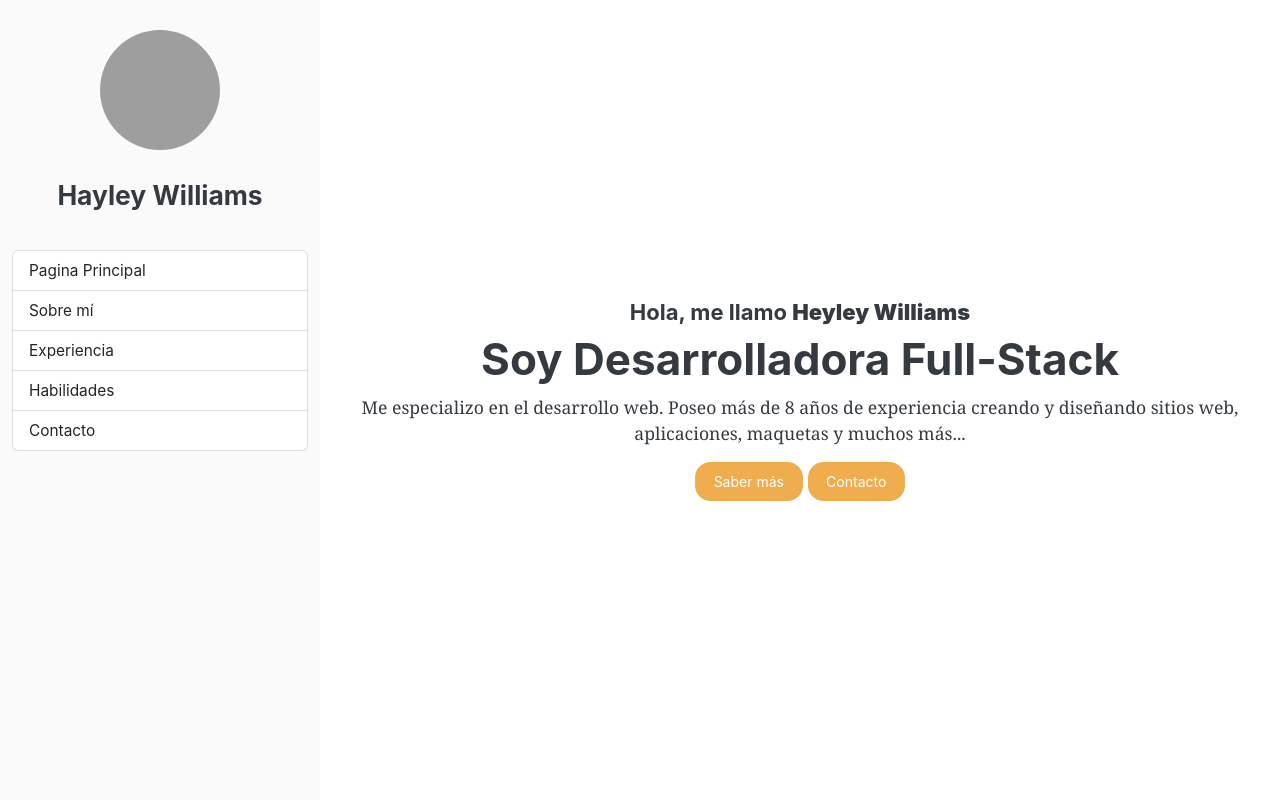
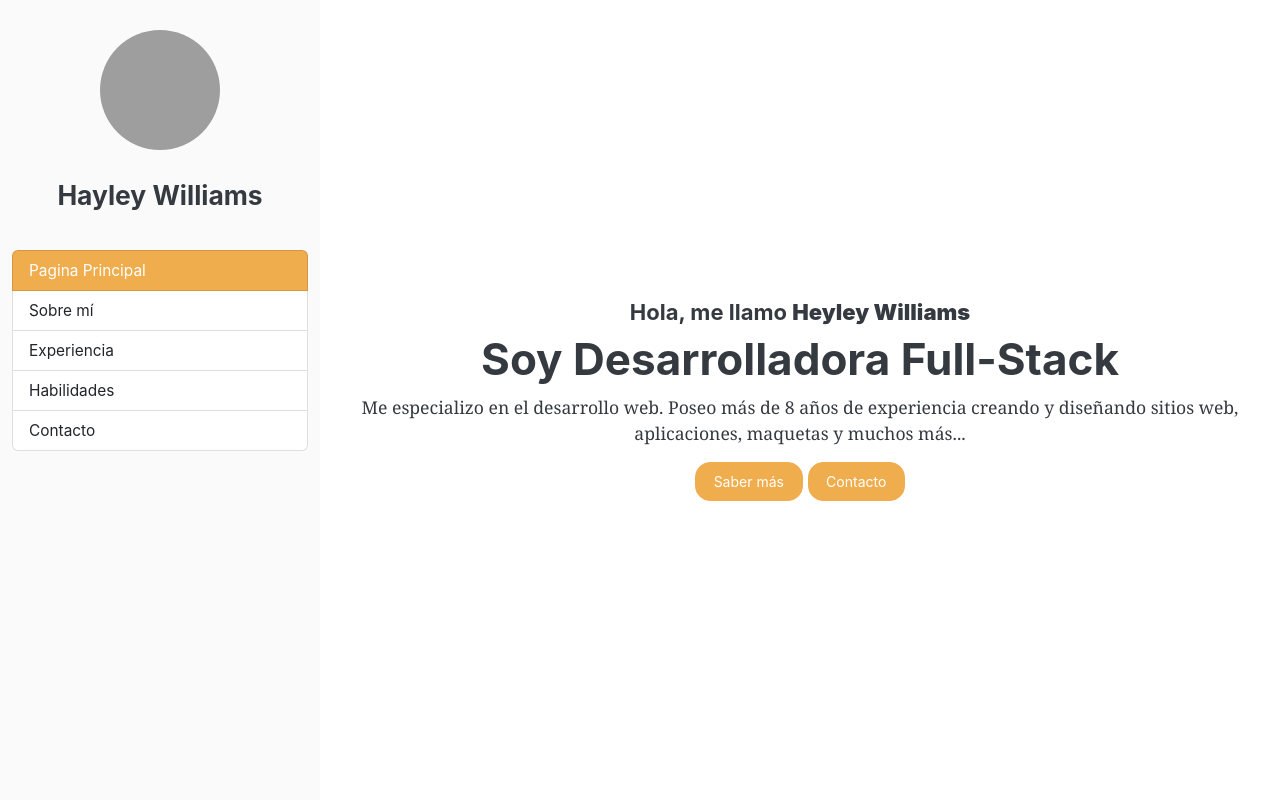
Before and after one commit to CamiCaceres/ArgentinaPrograma, a plain HTML site: page index.html in a window 1280 px wide. Both pictures are taken after a click on the link "Pagina Principal". Shown: the top 800 px of the page. Drawn offline with Linux system fonts and the light colour scheme; grey boxes are pictures that could not be loaded.

Commit message:
agregué java script en el menú para que quede seleccionada cada opción

```diff
--- a/css/estilosCV.css
+++ b/css/estilosCV.css
@@ -33,6 +33,11 @@
 }
 .list-group-item-action:active  {
     background-color: grey;
+}
+
+.activo {
+    background-color: #f0ad4e;
+    color: white;
 }
 
 
--- a/index.html
+++ b/index.html
@@ -22,11 +22,11 @@
                 </div>
 
                 <div class="list-group">
-                    <a href="#introduccion" class="list-group-item list-group-item-action">Pagina Principal</a>
-                    <a href="#sobremi" class="list-group-item list-group-item-action">Sobre mí</a>
-                    <a href="#experiencia" class="list-group-item list-group-item-action">Experiencia</a>
-                    <a href="#habilidades" class="list-group-item list-group-item-action">Habilidades</a>
-                    <a href="#contacto" class="list-group-item list-group-item-action">Contacto</a>
+                    <a href="#introduccion" class="opcionMenu list-group-item list-group-item-action">Pagina Principal</a>
+                    <a href="#sobremi" class="opcionMenu list-group-item list-group-item-action">Sobre mí</a>
+                    <a href="#experiencia" class="opcionMenu list-group-item list-group-item-action">Experiencia</a>
+                    <a href="#habilidades" class="opcionMenu list-group-item list-group-item-action">Habilidades</a>
+                    <a href="#contacto" class="opcionMenu list-group-item list-group-item-action">Contacto</a>
                 </div>
             </div>
 
@@ -162,7 +162,6 @@
         </div>
     </div>
 
-
-
+    <script src="js/comportamiento.js"></script>
 </body>
 </html>
--- /dev/null
+++ b/js/comportamiento.js
@@ -0,0 +1,41 @@
+var menu = document.querySelectorAll('.opcionMenu');
+//var menu = document.getElementsByClassName('opcionMenu');//
+
+//console.log(menu);//
+
+// Iteramos los elementos del menu
+for (let i = 0; i < menu.length; i++) {
+    const elemento = menu[i]; // Guardo cada elemento en una constante
+    console.log(elemento);
+
+    // Asigno el evento Click al elemento de la iteracion
+    elemento.addEventListener('click', function(evento){
+        // Aca sucede la magia, aca estamos dentro del evento
+        // Todo lo que escribas aca adentro el evento lo va a reproducir.
+        let el = evento.target;
+
+
+        //con este for si alguno de los elementos tiene la clase activo, se la quito
+        ocultarTodo();
+
+        //una vez que ya removió todo, le asigno la clase activo
+        el.classList.add('activo');
+
+
+        // Aca ya se termino el evento.
+    });
+
+
+} //Aca ya se termino la iteracion
+
+
+
+
+
+
+function ocultarTodo() {
+    for (let i = 0; i < menu.length; i++) {
+        const elemento = menu[i];
+        elemento.classList.remove('activo');
+    }
+}
```
